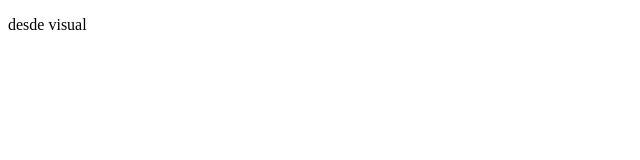
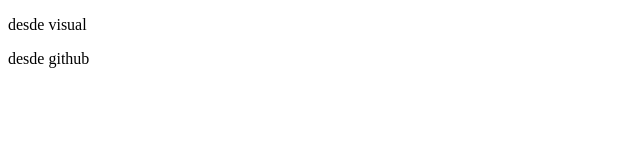
Before and after one commit to vanemartinez-code/proyectogitnuevo, a plain HTML site: page index.html in a window 1280 px wide. Shown: the full height of the page, 0-640 px from the left. Drawn offline with Linux system fonts and the light colour scheme.

Commit message:
Update index.html

```diff
--- a/index.html
+++ b/index.html
@@ -5,6 +5,7 @@
     <meta name="viewport" content="width=device-width, initial-scale=1.0">
     <title>Index 1</title>
     <p>desde visual</p>
+    <p>desde github</p>
 </head>
 <body>
 
```
